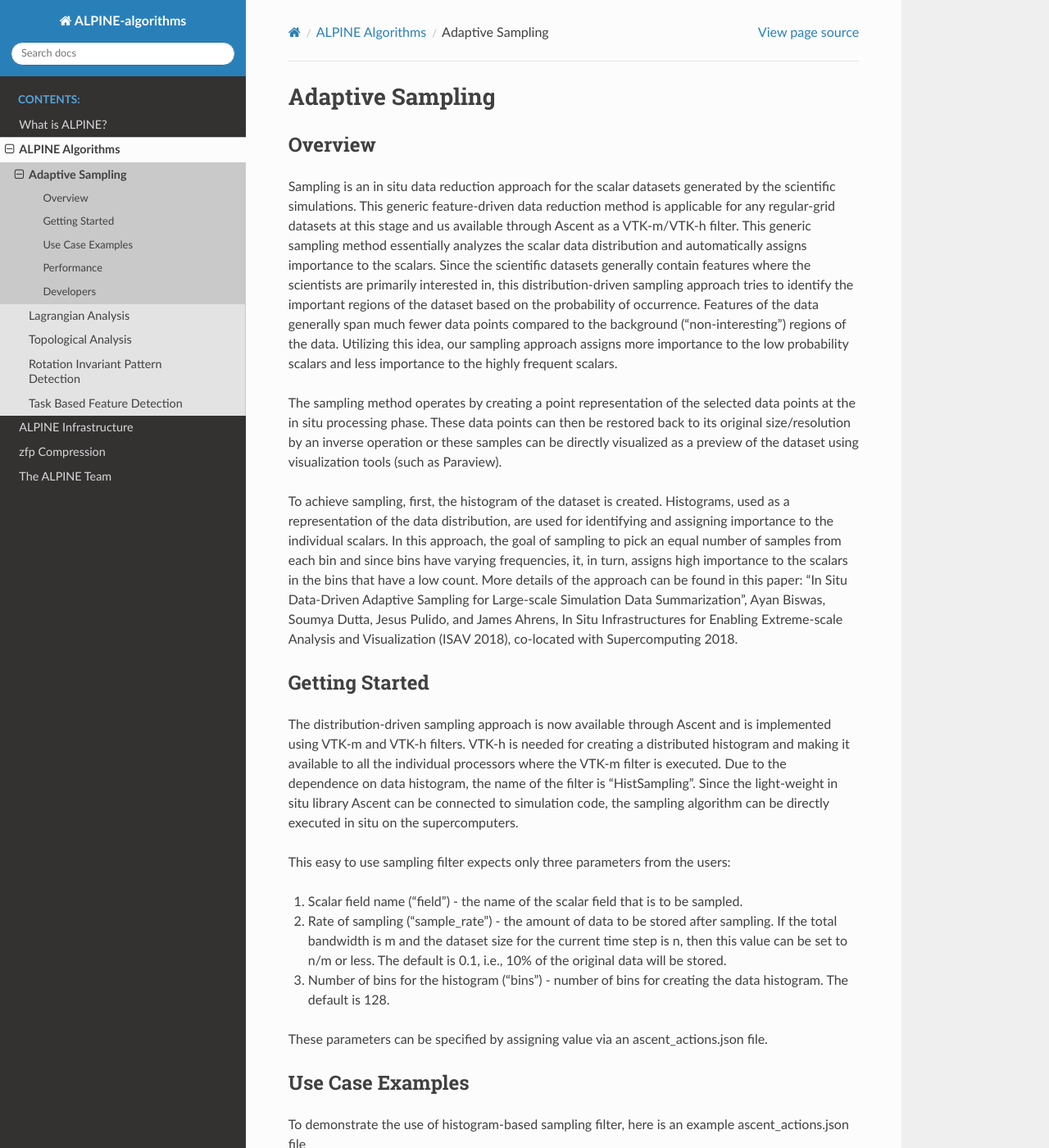
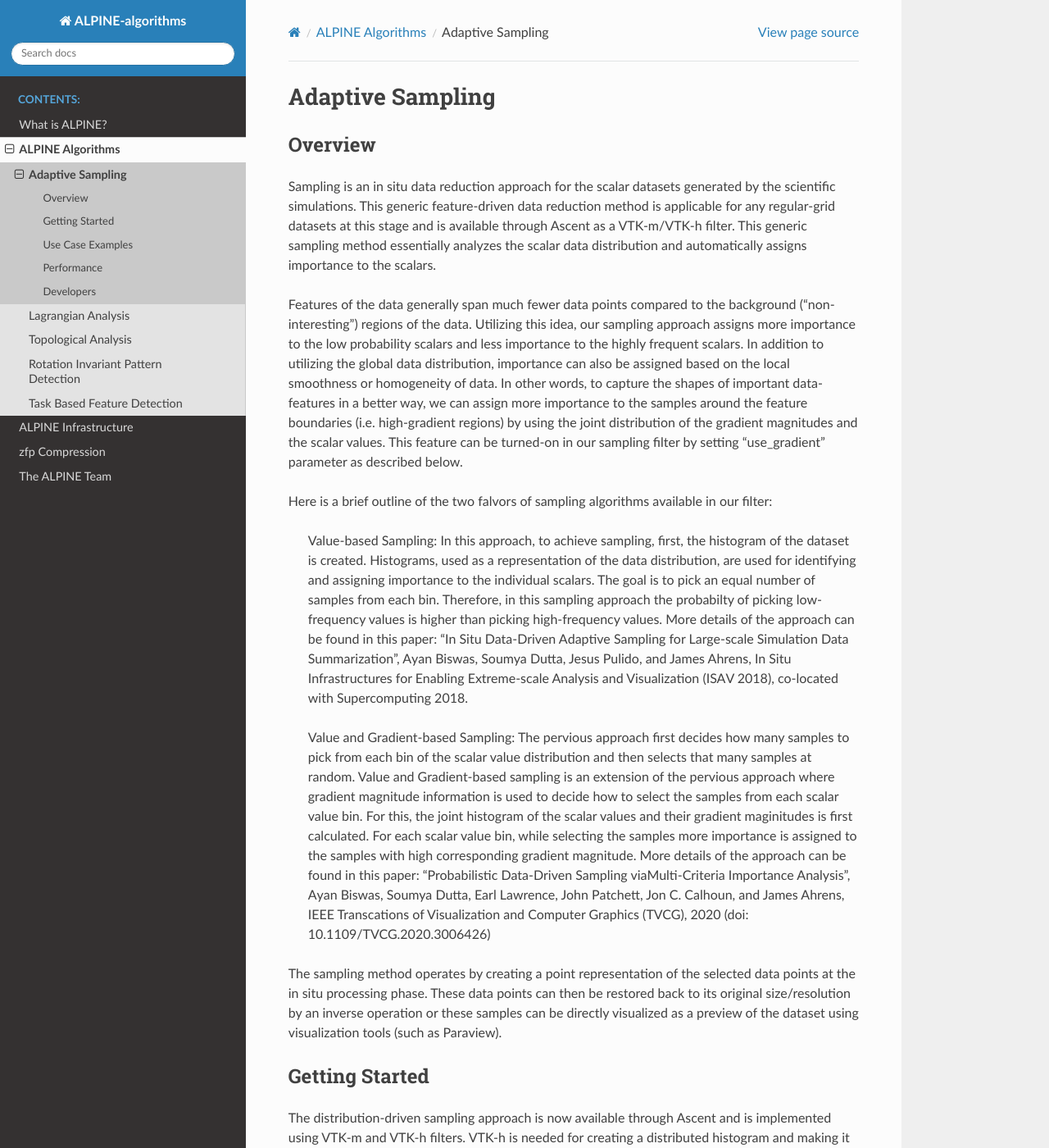
Before and after one commit to Alpine-DAV/algorithms, a Sphinx documentation site: the page built from docs/source/sampling.rst, in a window 1280 px wide and 1400 px high. Shown: the whole window at 82% size. Built offline with Sphinx 7.4.7 and the Read the Docs theme 2.0.0, drawn with Linux system fonts in a browser that asks for light colours; formulas are drawn with MathJax 3.

Commit message:
updating for 2D sampling

```diff
--- a/docs/source/sampling.rst
+++ b/docs/source/sampling.rst
@@ -5,13 +5,18 @@ Adaptive Sampling
 
 Overview
 ^^^^^^^^
-Sampling is an in situ data reduction approach for the scalar datasets generated by the scientific simulations. This generic feature-driven data reduction method is applicable for any regular-grid datasets at this stage and us available through Ascent as a VTK-m/VTK-h filter. This generic sampling method essentially analyzes the scalar data distribution and automatically assigns importance to the scalars. Since the scientific datasets generally contain features where the scientists are primarily interested in, this distribution-driven sampling approach tries to identify the important regions of the dataset based on the probability of occurrence. Features of the data generally span much fewer data points compared to the background ("non-interesting") regions of the data. Utilizing this idea, our sampling approach assigns more importance to the low probability scalars and less importance to the highly frequent scalars.
+
+Sampling is an in situ data reduction approach for the scalar datasets generated by the scientific simulations. This generic feature-driven data reduction method is applicable for any regular-grid datasets at this stage and is available through Ascent as a VTK-m/VTK-h filter. This generic sampling method essentially analyzes the scalar data distribution and automatically assigns importance to the scalars.
+
+Features of the data generally span much fewer data points compared to the background (“non-interesting”) regions of the data. Utilizing this idea, our sampling approach assigns more importance to the low probability scalars and less importance to the highly frequent scalars. In addition to utilizing the global data distribution, importance can also be assigned based on the local smoothness or homogeneity of data. In other words, to capture the shapes of important data-features in a better way, we can assign more importance to the samples around the feature boundaries (i.e. high-gradient regions) by using the joint distribution of the gradient magnitudes and the scalar values. This feature can be turned-on in our sampling filter by setting "use_gradient" parameter as described below.
+
+Here is a brief outline of the two falvors of sampling algorithms available in our filter:
+
+    Value-based Sampling: In this approach, to achieve sampling, first, the histogram of the dataset is created. Histograms, used as a representation of the data distribution, are used for identifying and assigning importance to the individual scalars. The goal is to pick an equal number of samples from each bin. Therefore, in this sampling approach the probabilty of picking low-frequency values is higher than picking high-frequency values. More details of the approach can be found in this paper: “In Situ Data-Driven Adaptive Sampling for Large-scale Simulation Data Summarization”, Ayan Biswas, Soumya Dutta, Jesus Pulido, and James Ahrens, In Situ Infrastructures for Enabling Extreme-scale Analysis and Visualization (ISAV 2018), co-located with Supercomputing 2018.
+
+    Value and Gradient-based Sampling: The pervious approach first decides how many samples to pick from each bin of the scalar value distribution and then selects that many samples at random. Value and Gradient-based sampling is an extension of the pervious approach where gradient magnitude information is used to decide how to select the samples from each scalar value bin. For this, the joint histogram of the scalar values and their gradient maginitudes is first calculated. For each scalar value bin, while selecting the samples more importance is assigned to the samples with high corresponding gradient magnitude. More details of the approach can be found in this paper: “Probabilistic Data-Driven Sampling viaMulti-Criteria Importance Analysis”, Ayan Biswas, Soumya Dutta, Earl Lawrence, John Patchett, Jon C. Calhoun, and James Ahrens, IEEE Transcations of Visualization and Computer Graphics (TVCG), 2020 (doi: 10.1109/TVCG.2020.3006426)
 
 The sampling method operates by creating a point representation of the selected data points at the in situ processing phase. These data points can then be restored back to its original size/resolution by an inverse operation or these samples can be directly visualized as a preview of the dataset using visualization tools (such as Paraview).
-
-To achieve sampling, first, the histogram of the dataset is created. Histograms, used as a representation of the data distribution, are used for identifying and assigning importance to the individual scalars.  In this approach, the goal of sampling to pick an equal number of samples from each bin and since bins have varying frequencies, it, in turn, assigns high importance to the scalars in the bins that have a low count.
-More details of the approach can be found in this paper:
-“In Situ Data-Driven Adaptive Sampling for Large-scale Simulation Data Summarization”, Ayan Biswas, Soumya Dutta, Jesus Pulido, and James Ahrens, In Situ Infrastructures for Enabling Extreme-scale Analysis and Visualization (ISAV 2018), co-located with Supercomputing 2018.
 
 
 Getting Started
```
